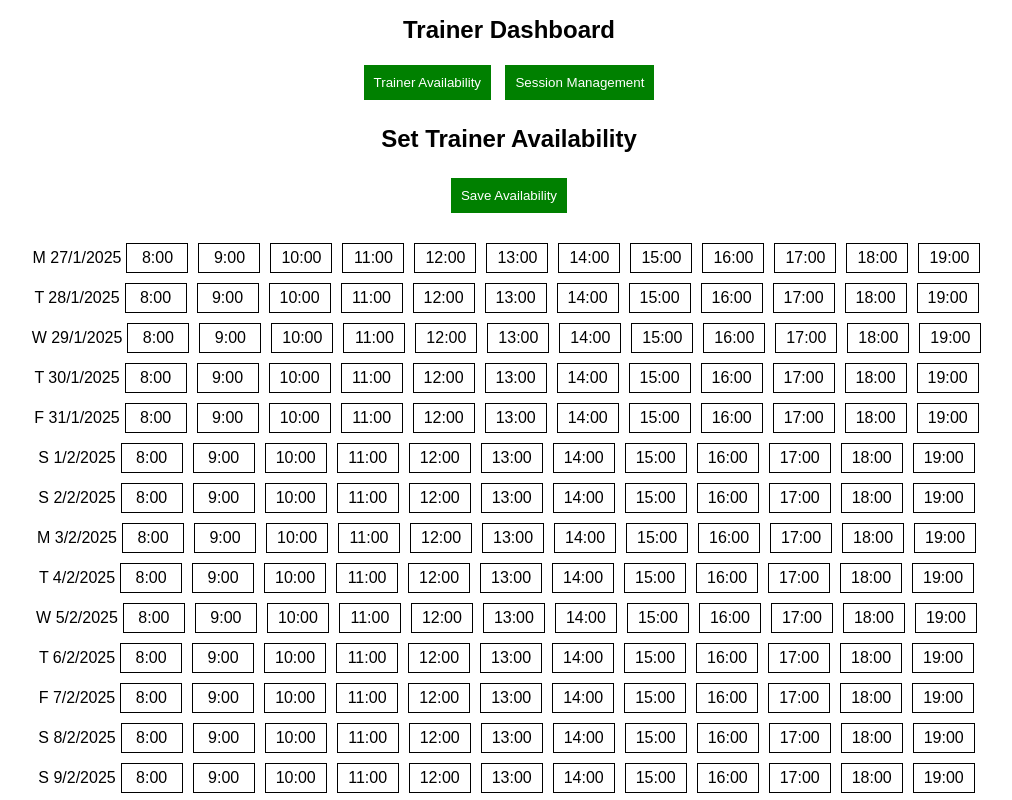
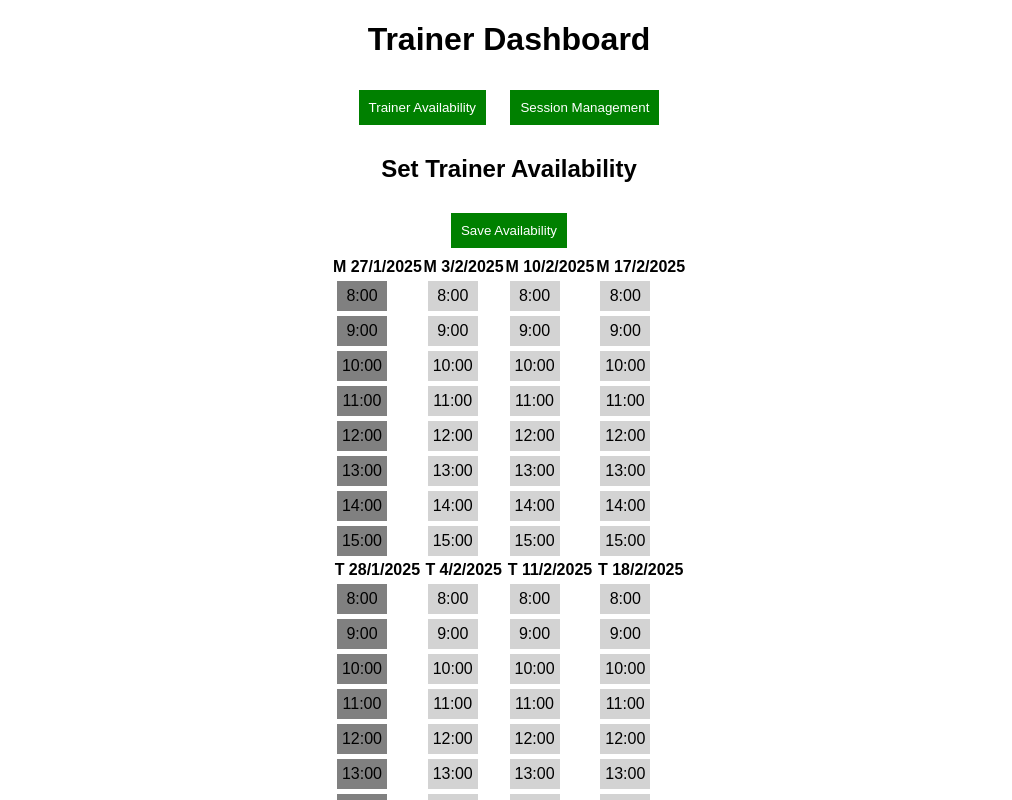
Before and after one commit to javiergaspart/Powerboxing-Web-Trainer-Dashboard, a website: page frontend/index.html in a window 1280 px wide. Both pictures are taken after a click on the button "Trainer Availability". Shown: the top 800 px of the page, without its empty margins (131-1143 px from the left). Drawn offline with Linux system fonts and the light colour scheme.

Commit message:
🔧 Fixed missing elements and updated calendar logic

```diff
--- a/frontend/index.html
+++ b/frontend/index.html
@@ -8,18 +8,19 @@
 </head>
 <body>
     <h1>Trainer Dashboard</h1>
-    <button id="availability-tab">Trainer Availability</button>
-    <button id="sessions-tab">Session Management</button>
 
-    <div id="availability-section">
+    <button id="availabilityTab">Trainer Availability</button>
+    <button id="sessionsTab">Session Management</button>
+
+    <div id="availabilitySection">
         <h2>Set Trainer Availability</h2>
         <button id="saveAvailability">Save Availability</button>
-        <div id="availability-calendar"></div>
+        <div id="calendar"></div>
     </div>
 
-    <div id="sessions-section" style="display: none;">
-        <h2>Session Management</h2>
-        <div id="session-list"></div>
+    <div id="sessionsSection" style="display: none;">
+        <h2>Manage Sessions</h2>
+        <div id="sessionList"></div>
     </div>
 
     <script src="script.js"></script>
--- a/frontend/script.js
+++ b/frontend/script.js
@@ -1,58 +1,81 @@
-const API_URL = "https://trainer-backend.onrender.com";
-
 document.addEventListener("DOMContentLoaded", () => {
     console.log("Trainer Portal Loaded");
     generateCalendar();
+
+    document.getElementById("availabilityTab").addEventListener("click", () => {
+        showTab("availabilitySection");
+    });
+
+    document.getElementById("sessionsTab").addEventListener("click", () => {
+        showTab("sessionsSection");
+    });
+
+    document.getElementById("saveAvailability").addEventListener("click", saveAvailability);
 });
 
+function showTab(tabId) {
+    document.querySelectorAll("div[id$='Section']").forEach(section => {
+        section.style.display = "none";
+    });
+    document.getElementById(tabId).style.display = "block";
+}
+
 function generateCalendar() {
-    console.log("Generating calendar...");
-    const calendar = document.getElementById("availability-calendar");
+    let calendar = document.getElementById("calendar");
     if (!calendar) {
-        console.error("Calendar element not found");
+        console.error("Calendar element not found!");
         return;
     }
 
-    const days = ["M", "T", "W", "T", "F", "S", "S"];
-    const today = new Date();
-    const firstDay = today.getDate() - today.getDay() + 1;
+    let days = ["M", "T", "W", "T", "F", "S", "S"];
+    let today = new Date();
+    let firstDay = today.getDate() - today.getDay() + 1;
 
     for (let week = 0; week < 4; week++) {
         let weekDiv = document.createElement("div");
         for (let i = 0; i < 7; i++) {
-            let dayDiv = document.createElement("div");
+            let dayColumn = document.createElement("div");
             let date = new Date(today.getFullYear(), today.getMonth(), firstDay + (week * 7) + i);
-            dayDiv.innerHTML = `${days[i]} ${date.getDate()}/${date.getMonth() + 1}/${date.getFullYear()}`;
-            for (let hour = 8; hour < 20; hour++) {
+
+            dayColumn.innerHTML = `<strong>${days[i]} ${date.getDate()}/${date.getMonth() + 1}/${date.getFullYear()}</strong>`;
+            for (let hour = 8; hour <= 15; hour++) {
                 let slot = document.createElement("div");
+                slot.classList.add("time-slot");
                 slot.textContent = `${hour}:00`;
-                slot.classList.add("time-slot");
-                slot.dataset.slot = `${date.getFullYear()}-${date.getMonth() + 1}-${date.getDate()}-${hour}`;
-                slot.onclick = () => slot.classList.toggle("available");
-                dayDiv.appendChild(slot);
+
+                if (date < today) {
+                    slot.classList.add("past");
+                } else {
+                    slot.addEventListener("click", () => slot.classList.toggle("available"));
+                }
+
+                dayColumn.appendChild(slot);
             }
-            weekDiv.appendChild(dayDiv);
+            weekDiv.appendChild(dayColumn);
         }
         calendar.appendChild(weekDiv);
     }
 }
 
-document.getElementById("saveAvailability").addEventListener("click", async () => {
+async function saveAvailability() {
     console.log("Saving trainer availability...");
-    let slots = document.querySelectorAll(".time-slot.available");
+    let slots = document.querySelectorAll(".time-slot");
     let availability = {};
+
     slots.forEach(slot => {
-        availability[slot.dataset.slot] = true;
+        availability[slot.textContent] = slot.classList.contains("available");
     });
 
     try {
-        await fetch(`${API_URL}/saveAvailability`, {
+        let response = await fetch("https://trainer-backend.onrender.com/saveAvailability", {
             method: "POST",
             headers: { "Content-Type": "application/json" },
             body: JSON.stringify({ availability })
         });
+
+        if (!response.ok) throw new Error("Failed to save availability");
         console.log("Availability saved successfully!");
     } catch (error) {
         console.error("Error saving availability:", error);
     }
-});
+}
--- a/frontend/styles.css
+++ b/frontend/styles.css
@@ -4,35 +4,43 @@ body {
 }
 
 h1 {
-    font-size: 24px;
+    color: black;
 }
 
 button {
     background-color: green;
     color: white;
+    padding: 10px;
     border: none;
-    padding: 10px;
-    margin: 5px;
     cursor: pointer;
+    margin: 10px;
 }
 
-#availability-calendar {
+button:hover {
+    background-color: darkgreen;
+}
+
+#calendar {
     display: flex;
     flex-wrap: wrap;
     justify-content: center;
-    margin-top: 20px;
 }
 
 .time-slot {
-    display: inline-block;
     width: 50px;
-    padding: 5px;
+    height: 30px;
     margin: 5px;
-    border: 1px solid black;
     text-align: center;
+    line-height: 30px;
     cursor: pointer;
+    background-color: lightgray;
 }
 
 .time-slot.available {
     background-color: lightgreen;
 }
+
+.time-slot.past {
+    background-color: gray;
+    pointer-events: none;
+}
```
